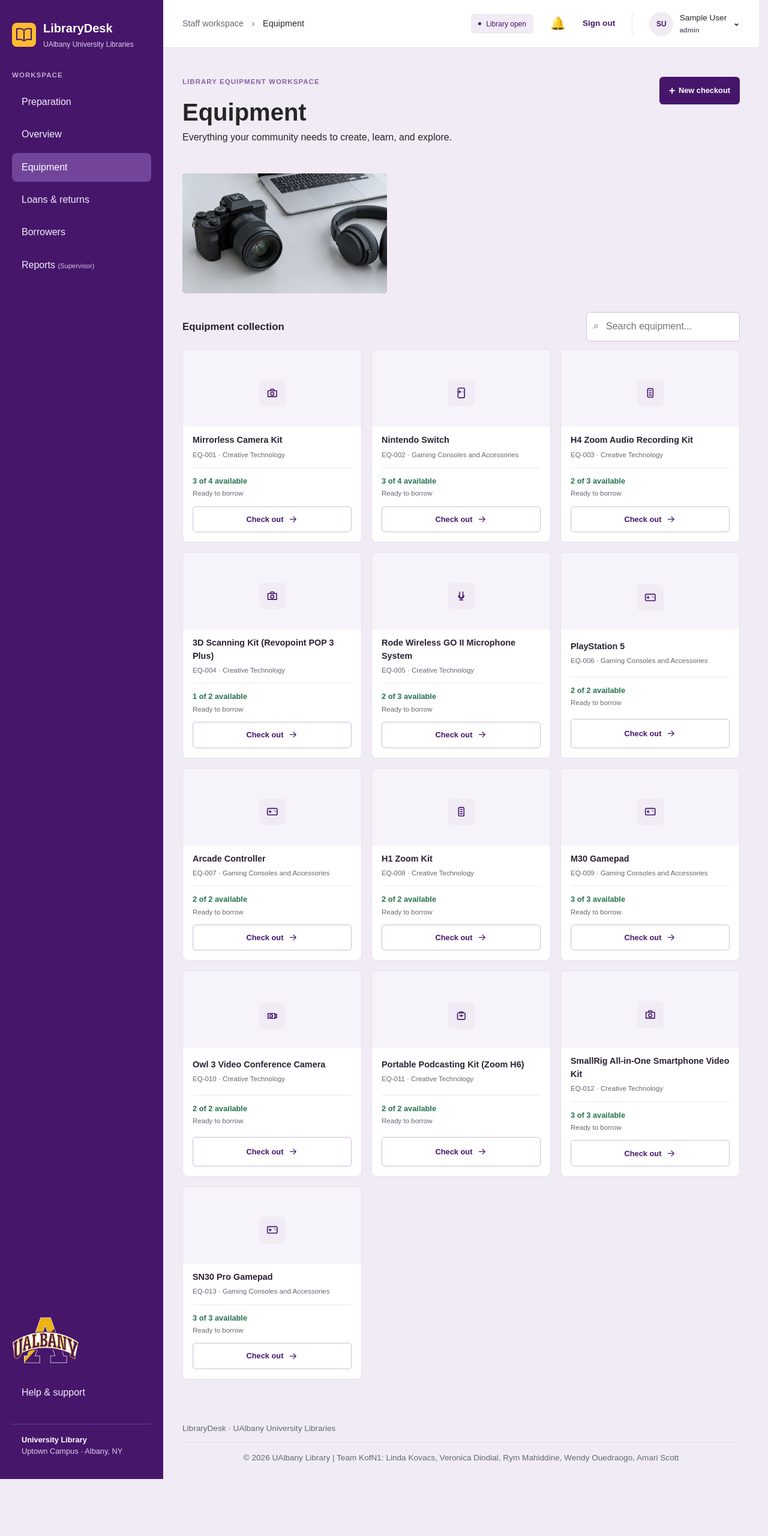
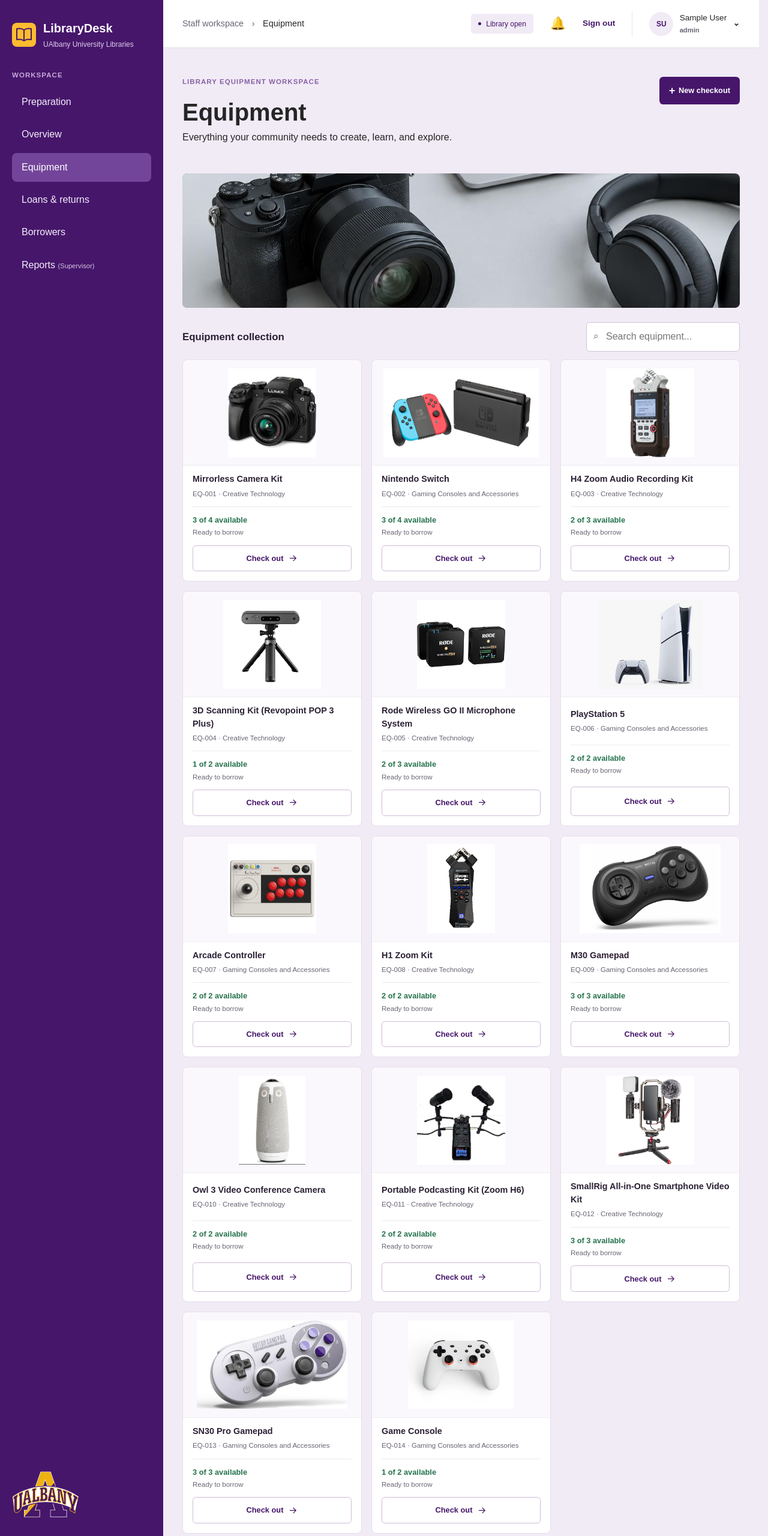
Before and after one commit to lindakovacs/UAlbanyLibraryDesk, a website: page equipment.html in a window 1280 px wide. Shown: the top 2560 px of the page at 60% size. Before the commit the page ends 2465 px from the top, so only its background shows below. Drawn offline with Linux system fonts and the light colour scheme; no server answers; sample sign-in values are in the browser's storage.

Commit message:
feat(equipment): add equipment catalog photos and full-width hero banner

```diff
--- a/equipment.html
+++ b/equipment.html
@@ -35,7 +35,7 @@
               ><span aria-hidden="true">+</span>New checkout</a
             >
           </section>
-          <div>
+          <div class="equipment-hero-container">
             <img
               class="equipment-hero"
               src="assets/library-equipment.jpg"
@@ -62,17 +62,14 @@
               <option>All categories</option>
               <option>Creative Technology</option>
               <option>Gaming Consoles and Accessories</option></select
-            ><span>13 items</span>
+            ><span>14 items</span>
           </section>
           <section class="equipment-grid" aria-label="Equipment collection">
             <article class="equipment-card">
-              <div class="catalog-icon">
-                <svg viewBox="0 0 24 24">
-                  <path d="M4 8h16v11H4zM8 8l1.5-3h5L16 8"></path>
-                  <circle cx="12" cy="13.5" r="3"></circle>
-                </svg>
+              <div class="equipment-card-image">
+                <img src="assets/equipment/Mirrorless Camera Kit.png" alt="Mirrorless Camera Kit" loading="lazy" />
               </div>
-              <div>
+              <div class="equipment-card-content">
                 <h2>Mirrorless Camera Kit</h2>
                 <p>EQ-001 · Creative Technology</p>
               </div>
@@ -85,13 +82,10 @@
               ></a>
             </article>
             <article class="equipment-card">
-              <div class="catalog-icon">
-                <svg viewBox="0 0 24 24">
-                  <rect x="6" y="3" width="12" height="18" rx="2"></rect>
-                  <path d="M9 8v4M7 10h4M15 10v.01"></path>
-                </svg>
+              <div class="equipment-card-image">
+                <img src="assets/equipment/Nintendo Switch.png" alt="Nintendo Switch" loading="lazy" />
               </div>
-              <div>
+              <div class="equipment-card-content">
                 <h2>Nintendo Switch</h2>
                 <p>EQ-002 · Gaming Consoles and Accessories</p>
               </div>
@@ -104,13 +98,10 @@
               ></a>
             </article>
             <article class="equipment-card">
-              <div class="catalog-icon">
-                <svg viewBox="0 0 24 24">
-                  <rect x="7" y="4" width="10" height="16" rx="2"></rect>
-                  <path d="M10 8h4M10 12h4M10 16h4"></path>
-                </svg>
+              <div class="equipment-card-image">
+                <img src="assets/equipment/H4-Zoom-Audio-Recording-Kit.png" alt="H4 Zoom Audio Recording Kit" loading="lazy" />
               </div>
-              <div>
+              <div class="equipment-card-content">
                 <h2>H4 Zoom Audio Recording Kit</h2>
                 <p>EQ-003 · Creative Technology</p>
               </div>
@@ -123,13 +114,10 @@
               ></a>
             </article>
             <article class="equipment-card">
-              <div class="catalog-icon">
-                <svg viewBox="0 0 24 24">
-                  <path d="M4 8h16v11H4zM8 8l1.5-3h5L16 8"></path>
-                  <circle cx="12" cy="13.5" r="3"></circle>
-                </svg>
+              <div class="equipment-card-image">
+                <img src="assets/equipment/3D-Scanning-Kit.png" alt="3D Scanning Kit (Revopoint POP 3 Plus)" loading="lazy" />
               </div>
-              <div>
+              <div class="equipment-card-content">
                 <h2>3D Scanning Kit (Revopoint POP 3 Plus)</h2>
                 <p>EQ-004 · Creative Technology</p>
               </div>
@@ -142,14 +130,10 @@
               ></a>
             </article>
             <article class="equipment-card">
-              <div class="catalog-icon">
-                <svg viewBox="0 0 24 24">
-                  <path
-                    d="M9 5v8a3 3 0 0 0 6 0V5M7 12a5 5 0 0 0 10 0M12 17v3M9 20h6"
-                  ></path>
-                </svg>
+              <div class="equipment-card-image">
+                <img src="assets/equipment/Rode Wireless-GO-Microphone-system.png" alt="Rode Wireless GO II Microphone System" loading="lazy" />
               </div>
-              <div>
+              <div class="equipment-card-content">
                 <h2>Rode Wireless GO II Microphone System</h2>
                 <p>EQ-005 · Creative Technology</p>
               </div>
@@ -162,13 +146,10 @@
               ></a>
             </article>
             <article class="equipment-card">
-              <div class="catalog-icon">
-                <svg viewBox="0 0 24 24">
-                  <rect x="3" y="6" width="18" height="12" rx="2"></rect>
-                  <path d="M8 10v4M6 12h4M16 10v.01M18 12v.01"></path>
-                </svg>
+              <div class="equipment-card-image">
+                <img src="assets/equipment/PlayStation5.png" alt="PlayStation 5" loading="lazy" />
               </div>
-              <div>
+              <div class="equipment-card-content">
                 <h2>PlayStation 5</h2>
                 <p>EQ-006 · Gaming Consoles and Accessories</p>
               </div>
@@ -181,13 +162,10 @@
               ></a>
             </article>
             <article class="equipment-card">
-              <div class="catalog-icon">
-                <svg viewBox="0 0 24 24">
-                  <rect x="3" y="6" width="18" height="12" rx="2"></rect>
-                  <path d="M8 10v4M6 12h4M16 10v.01M18 12v.01"></path>
-                </svg>
+              <div class="equipment-card-image">
+                <img src="assets/equipment/Arcade-Controller.png" alt="Arcade Controller" loading="lazy" />
               </div>
-              <div>
+              <div class="equipment-card-content">
                 <h2>Arcade Controller</h2>
                 <p>EQ-007 · Gaming Consoles and Accessories</p>
               </div>
@@ -200,13 +178,10 @@
               ></a>
             </article>
             <article class="equipment-card">
-              <div class="catalog-icon">
-                <svg viewBox="0 0 24 24">
-                  <rect x="7" y="4" width="10" height="16" rx="2"></rect>
-                  <path d="M10 8h4M10 12h4M10 16h4"></path>
-                </svg>
+              <div class="equipment-card-image">
+                <img src="assets/equipment/H1-Zoom-kit.png" alt="H1 Zoom Kit" loading="lazy" />
               </div>
-              <div>
+              <div class="equipment-card-content">
                 <h2>H1 Zoom Kit</h2>
                 <p>EQ-008 · Creative Technology</p>
               </div>
@@ -219,13 +194,10 @@
               ></a>
             </article>
             <article class="equipment-card">
-              <div class="catalog-icon">
-                <svg viewBox="0 0 24 24">
-                  <rect x="3" y="6" width="18" height="12" rx="2"></rect>
-                  <path d="M8 10v4M6 12h4M16 10v.01M18 12v.01"></path>
-                </svg>
+              <div class="equipment-card-image">
+                <img src="assets/equipment/M30-Gamepad.png" alt="M30 Gamepad" loading="lazy" />
               </div>
-              <div>
+              <div class="equipment-card-content">
                 <h2>M30 Gamepad</h2>
                 <p>EQ-009 · Gaming Consoles and Accessories</p>
               </div>
@@ -238,13 +210,10 @@
               ></a>
             </article>
             <article class="equipment-card">
-              <div class="catalog-icon">
-                <svg viewBox="0 0 24 24">
-                  <path d="M4 8h13v9H4zM17 11l3-2v7l-3-2"></path>
-                  <circle cx="10" cy="12.5" r="2.5"></circle>
-                </svg>
+              <div class="equipment-card-image">
+                <img src="assets/equipment/Owl-Video-Conference-Camera.png" alt="Owl 3 Video Conference Camera" loading="lazy" />
               </div>
-              <div>
+              <div class="equipment-card-content">
                 <h2>Owl 3 Video Conference Camera</h2>
                 <p>EQ-010 · Creative Technology</p>
               </div>
@@ -257,13 +226,10 @@
               ></a>
             </article>
             <article class="equipment-card">
-              <div class="catalog-icon">
-                <svg viewBox="0 0 24 24">
-                  <rect x="5" y="7" width="14" height="12" rx="2"></rect>
-                  <path d="M9 7V5h6v2M9 12h6M12 10v4"></path>
-                </svg>
+              <div class="equipment-card-image">
+                <img src="assets/equipment/Portable-Podcasting-Kit.png" alt="Portable Podcasting Kit (Zoom H6)" loading="lazy" />
               </div>
-              <div>
+              <div class="equipment-card-content">
                 <h2>Portable Podcasting Kit (Zoom H6)</h2>
                 <p>EQ-011 · Creative Technology</p>
               </div>
@@ -276,13 +242,10 @@
               ></a>
             </article>
             <article class="equipment-card">
-              <div class="catalog-icon">
-                <svg viewBox="0 0 24 24">
-                  <path d="M4 8h16v11H4zM8 8l1.5-3h5L16 8"></path>
-                  <circle cx="12" cy="13.5" r="3"></circle>
-                </svg>
+              <div class="equipment-card-image">
+                <img src="assets/equipment/SmallRig-All-in-One-Smartphone-Video-Kit.png" alt="SmallRig All-in-One Smartphone Video Kit" loading="lazy" />
               </div>
-              <div>
+              <div class="equipment-card-content">
                 <h2>SmallRig All-in-One Smartphone Video Kit</h2>
                 <p>EQ-012 · Creative Technology</p>
               </div>
@@ -295,18 +258,31 @@
               ></a>
             </article>
             <article class="equipment-card">
-              <div class="catalog-icon">
-                <svg viewBox="0 0 24 24">
-                  <rect x="3" y="6" width="18" height="12" rx="2"></rect>
-                  <path d="M8 10v4M6 12h4M16 10v.01M18 12v.01"></path>
-                </svg>
+              <div class="equipment-card-image">
+                <img src="assets/equipment/SN30Pro-Gamepad.png" alt="SN30 Pro Gamepad" loading="lazy" />
               </div>
-              <div>
+              <div class="equipment-card-content">
                 <h2>SN30 Pro Gamepad</h2>
                 <p>EQ-013 · Gaming Consoles and Accessories</p>
               </div>
               <div class="equipment-availability">
                 <strong>3 of 3 available</strong><span>Ready to borrow</span>
+              </div>
+              <a class="secondary-action" href="new-loan.html"
+                >Check out<svg viewBox="0 0 24 24" aria-hidden="true">
+                  <path d="M5 12h13M13 6l6 6-6 6"></path></svg
+              ></a>
+            </article>
+            <article class="equipment-card">
+              <div class="equipment-card-image">
+                <img src="assets/equipment/Game-Console.png" alt="Game Console" loading="lazy" />
+              </div>
+              <div class="equipment-card-content">
+                <h2>Game Console</h2>
+                <p>EQ-014 · Gaming Consoles and Accessories</p>
+              </div>
+              <div class="equipment-availability">
+                <strong>1 of 2 available</strong><span>Ready to borrow</span>
               </div>
               <a class="secondary-action" href="new-loan.html"
                 >Check out<svg viewBox="0 0 24 24" aria-hidden="true">
--- a/styles.css
+++ b/styles.css
@@ -1769,15 +1769,30 @@ main {
   font-size: 1.1rem;
 }
 
+.equipment-hero-container {
+  width: 100%;
+  margin: 0 0 1.5rem;
+  border-radius: 0.5rem;
+  overflow: hidden;
+}
+
 .equipment-hero {
-  height: 12.5rem;
+  display: block;
+  width: 100%;
+  height: 14rem;
+  object-fit: cover;
+  object-position: center;
   margin: 0 0 1.5rem;
   background:
     radial-gradient(circle at 22% 55%, rgb(255 255 255 / 28%) 0 7%, transparent 7.5%),
     linear-gradient(110deg, #34383d 0%, #858b92 32%, #cbd0d5 52%, #565b61 72%, #22262b 100%);
-  border-radius: 0.4rem;
+  border-radius: 0.5rem;
   box-shadow: inset 0 0 0 1px rgb(255 255 255 / 20%);
   overflow: hidden;
+}
+
+.equipment-hero-container .equipment-hero {
+  margin: 0;
 }
 
 .equipment-collection-heading {
@@ -1877,6 +1892,13 @@ main {
   background: #fff;
   border: 1px solid #e4dfea;
   border-radius: 0.5rem;
+  overflow: hidden;
+  transition: transform 0.15s ease, box-shadow 0.15s ease;
+}
+
+.equipment-card:hover {
+  transform: translateY(-2px);
+  box-shadow: 0 4px 14px rgba(70, 22, 107, 0.08);
 }
 
 .equipment-card::before {
@@ -1887,6 +1909,38 @@ main {
   background: #f7f3fa;
   border-radius: 0.5rem 0.5rem 0 0;
   content: "";
+}
+
+.equipment-card:has(.equipment-card-image)::before {
+  display: none;
+}
+
+.equipment-card-image {
+  grid-area: image;
+  display: flex;
+  align-items: center;
+  justify-content: center;
+  height: 11rem;
+  margin: -1rem -1rem 0;
+  background: #faf8fc;
+  border-bottom: 1px solid #eeeaf2;
+  border-radius: 0.5rem 0.5rem 0 0;
+  overflow: hidden;
+  padding: 0.85rem;
+  box-sizing: border-box;
+}
+
+.equipment-card-image img {
+  max-width: 100%;
+  max-height: 100%;
+  width: auto;
+  height: auto;
+  object-fit: contain;
+  transition: transform 0.25s ease;
+}
+
+.equipment-card:hover .equipment-card-image img {
+  transform: scale(1.04);
 }
 
 .catalog-icon {
@@ -1919,6 +1973,7 @@ main {
   font-size: 0.9rem;
 }
 
+.equipment-card-content,
 .equipment-card > div:nth-child(2) {
   grid-area: content;
 }
@@ -2369,6 +2424,10 @@ tbody tr:last-child td {
     grid-template-columns: repeat(2, 1fr);
   }
 
+  .equipment-grid {
+    grid-template-columns: repeat(2, 1fr);
+  }
+
   .page-header,
   main,
   .page-footer {
@@ -2469,6 +2528,10 @@ tbody tr:last-child td {
   .header-actions {
     flex-direction: column;
     gap: 0.5rem;
+  }
+
+  .equipment-grid {
+    grid-template-columns: 1fr;
   }
 }
 
```
Also changed, not shown: api-client.js, assets/equipment/3D-Scanning-Kit.png (added), assets/equipment/Arcade-Controller.png (added), assets/equipment/Game-Console.png (added), assets/equipment/H1-Zoom-kit.png (added), assets/equipment/H4-Zoom-Audio-Recording-Kit.png (added), assets/equipment/M30-Gamepad.png (added), assets/equipment/Mirrorless Camera Kit.png (added), assets/equipment/Nintendo Switch.png (added), assets/equipment/Owl-Video-Conference-Camera.png (added), assets/equipment/PlayStation5.png (added), assets/equipment/Portable-Podcasting-Kit.png (added), assets/equipment/Rode Wireless-GO-Microphone-system.png (added), assets/equipment/SN30Pro-Gamepad.png (added), 1 more files.
